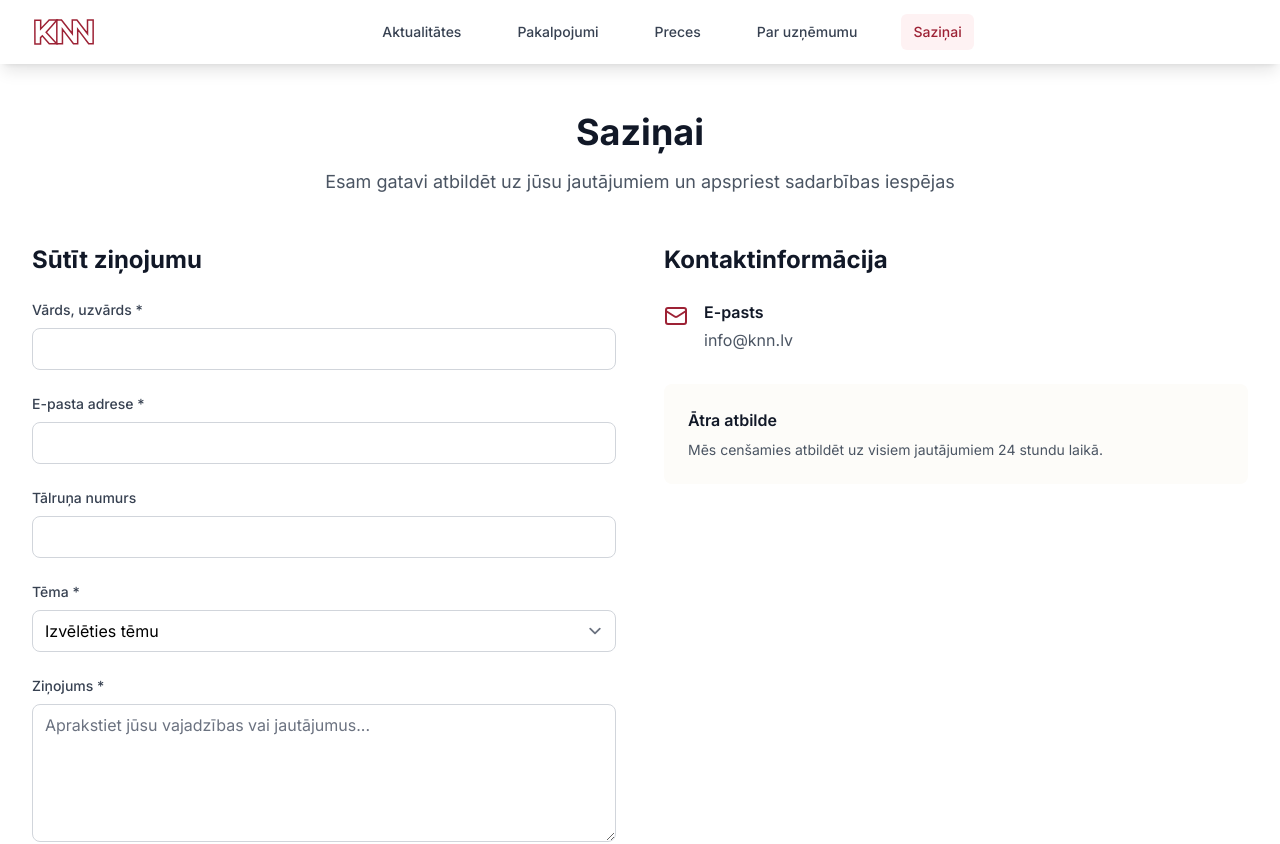
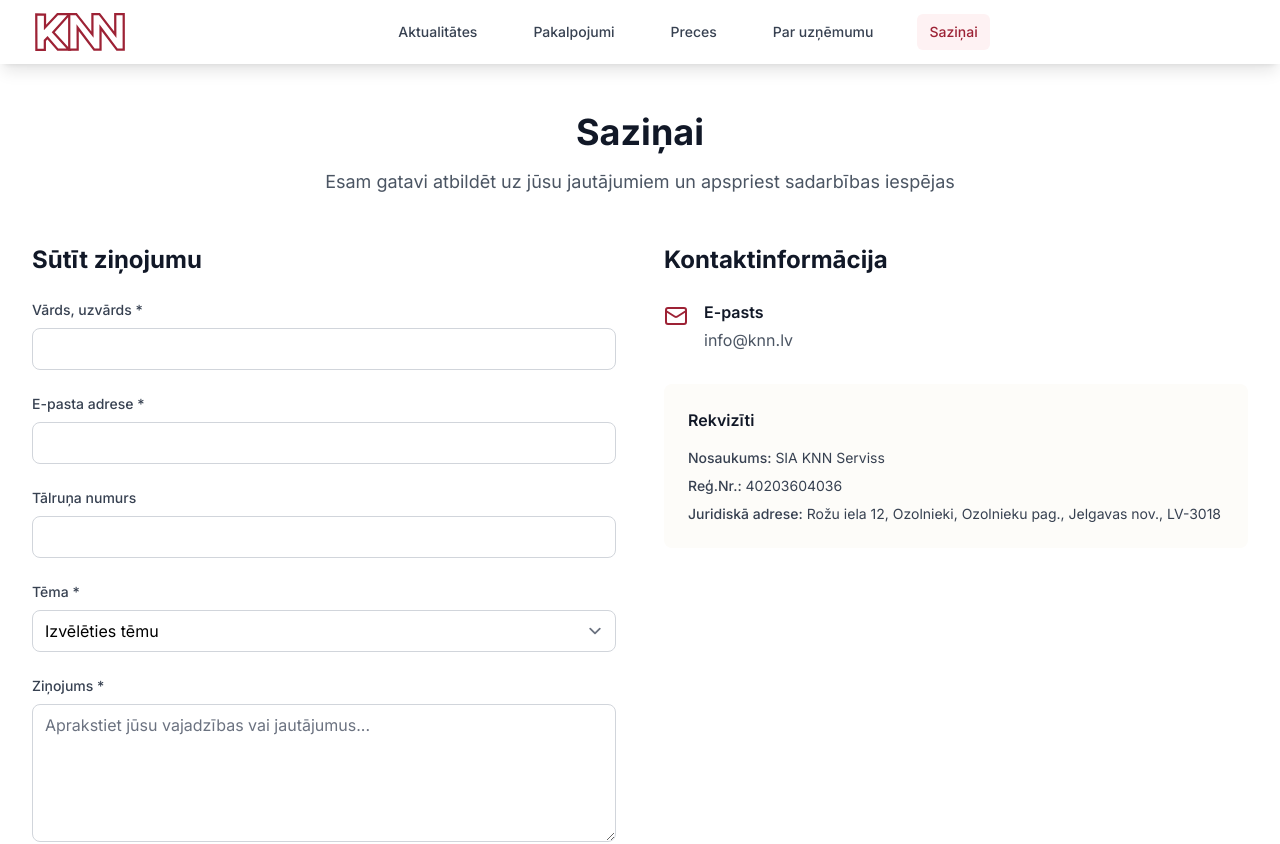
Before and after one commit to rudolfsneija/knn, a React (Vite) app in the folder frontend/: page /sazinai in a window 1280 px wide. Shown: the top 844 px of the page. Built offline with nearby package versions, Linux system fonts and the light colour scheme.

Commit message:
Sazinai -> pievienoti uznemuma rekviziti un mazi vizuali sikumi

```diff
--- a/frontend/src/components/Navigation.tsx
+++ b/frontend/src/components/Navigation.tsx
@@ -23,7 +23,7 @@ export function Navigation() {
               <img
                 src="/logo/knn-small-logo-red.svg"
                 alt="KNN Logo"
-                className="h-16 w-16"
+                className="h-24 w-24"
               />
             </Link>
           </div>
--- a/frontend/src/pages/Preces.tsx
+++ b/frontend/src/pages/Preces.tsx
@@ -200,11 +200,16 @@ export function Preces() {
                   </div>
 
                   <div className="mt-auto">
-                    {prece.price !== undefined && prece.price !== null && (
-                      <span className="text-2xl font-bold text-primary-800">
-                        €{prece.price.toFixed(2)}
+                    <div className="flex items-end justify-between">
+                      <span className="text-sm text-primary-800 hover:text-primary-900 font-medium">
+                        Skatīt preci →
                       </span>
-                    )}
+                      {prece.price !== undefined && prece.price !== null && (
+                        <span className="text-2xl font-bold text-primary-800">
+                          €{prece.price.toFixed(2)}
+                        </span>
+                      )}
+                    </div>
                   </div>
                 </div>
               </Link>
--- a/frontend/src/pages/Sazinai.tsx
+++ b/frontend/src/pages/Sazinai.tsx
@@ -185,11 +185,29 @@ export function Sazinai() {
             </div>
 
             <div className="mt-8 p-6 bg-secondary-50 rounded-lg">
+              <h3 className="font-semibold text-gray-900 mb-4">Rekvizīti</h3>
+              <div className="space-y-2 text-sm">
+                <p className="text-gray-700">
+                  <span className="font-medium">Nosaukums:</span> SIA KNN Serviss
+                </p>
+                <p className="text-gray-700">
+                  <span className="font-medium">Reģ.Nr.:</span> 40203604036
+                </p>
+                {/* <p className="text-gray-700">
+                  <span className="font-medium">E-pasts:</span> info@knn.lv
+                </p> */}
+                <p className="text-gray-700">
+                  <span className="font-medium">Juridiskā adrese:</span> Rožu iela 12, Ozolnieki, Ozolnieku pag., Jelgavas nov., LV-3018
+                </p>
+              </div>
+            </div>
+{/*
+            <div className="mt-8 p-6 bg-secondary-50 rounded-lg">
               <h3 className="font-semibold text-gray-900 mb-2">Ātra atbilde</h3>
               <p className="text-gray-600 text-sm">
                 Mēs cenšamies atbildēt uz visiem jautājumiem 24 stundu laikā.
               </p>
-            </div>
+            </div> */}
           </div>
         </div>
       </div>
```
